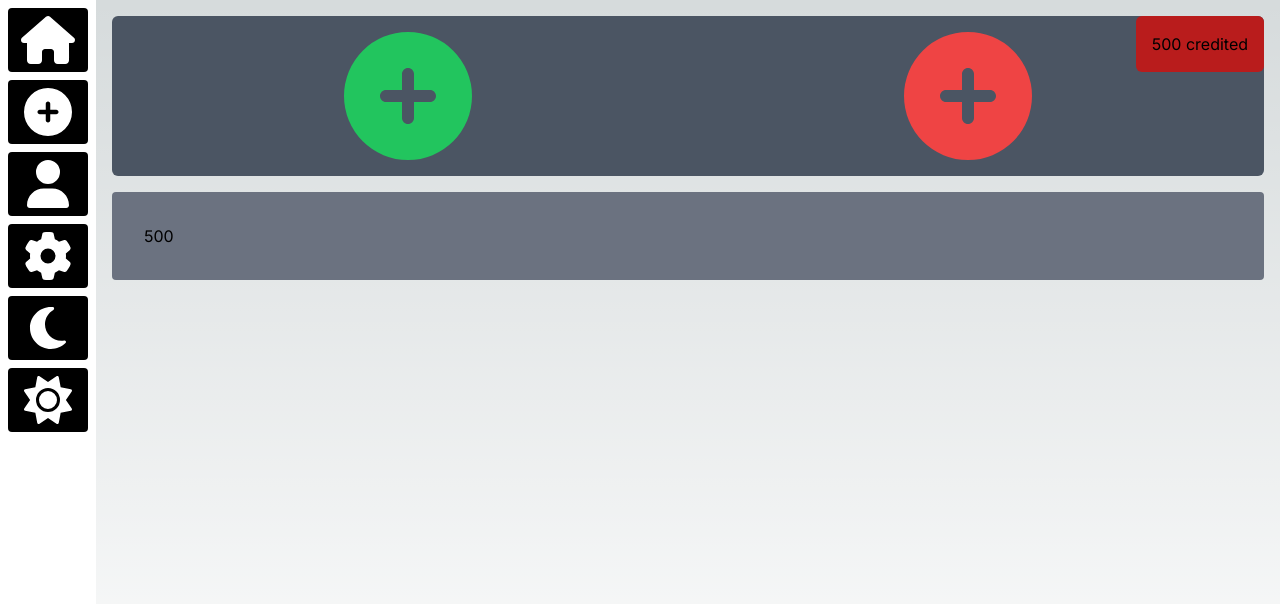
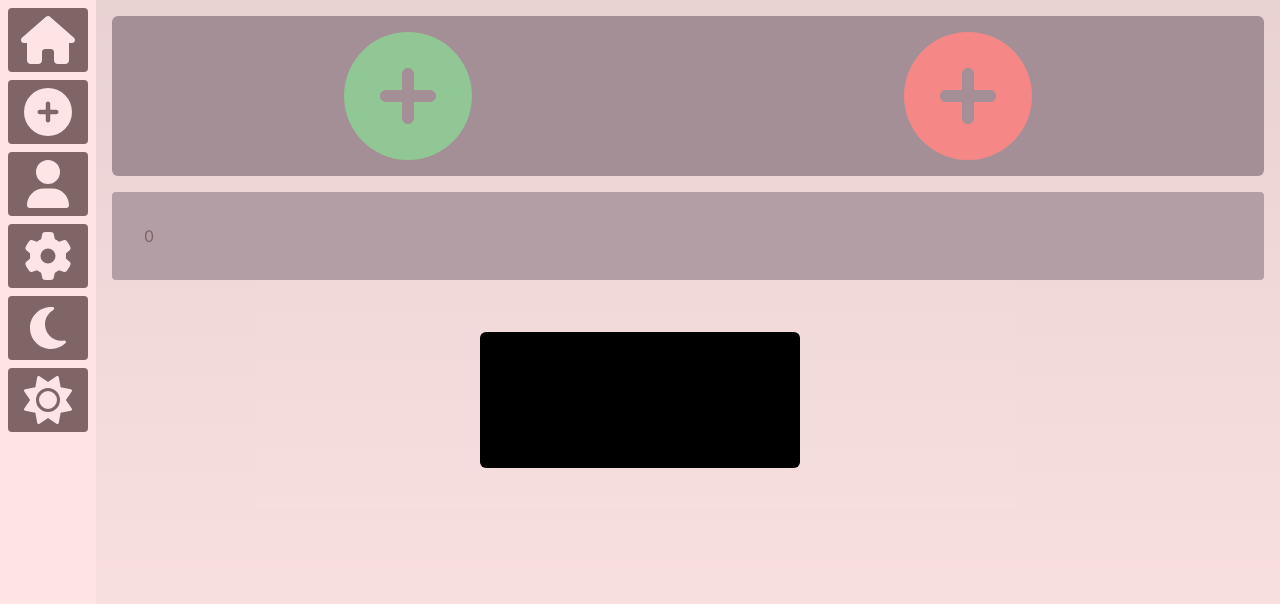
Before and after one commit to 11amanraj/expense-manager, a Next.js app: page / in a window 1280 px wide. Both pictures are taken after a click on the icon 408 px from the left and 96 px from the top of the page. Shown: the top 604 px of the page. Built offline with nearby package versions, Linux system fonts and the light colour scheme.

Commit message:
Added Modal component

```diff
--- a/components/Dashboard/AddEntry.tsx
+++ b/components/Dashboard/AddEntry.tsx
@@ -1,17 +1,21 @@
 import { FontAwesomeIcon } from '@fortawesome/react-fontawesome'
 import { faCirclePlus } from '@fortawesome/free-solid-svg-icons'
-import { addOneNotification } from '@redux/reducers/notificationReducer'
 import { useDispatch } from 'react-redux'
 import { AppDispatch } from '@redux/store'
 import { addOneCredit, addOneExpense } from '@redux/reducers/balanceReducer'
+import { useState } from 'react'
+import Modal from '@components/UI/Modal'
+import { faSmile } from '@fortawesome/free-regular-svg-icons'
 
 const AddEntry = () => {
     const dispatch = useDispatch<AppDispatch>()
+    const [showModal, setShowModal] = useState(false)
 
     return (
         <div className="flex justify-center items-center bg-gray-600 p-4 m-4 rounded-md h-40">
             <FontAwesomeIcon
-                onClick={() => dispatch(addOneCredit(500))}
+                onClick={() => setShowModal(true)}
+                // onClick={() => dispatch(addOneCredit(500))}
                 className='flex-1 h-full w-full text-green-500 cursor-pointer'
                 icon={faCirclePlus}
             />
@@ -20,6 +24,7 @@ const AddEntry = () => {
                 className='flex-1 h-full w-full text-red-500 cursor-pointer'
                 icon={faCirclePlus}
             />
+            <Modal showModal={showModal} onClose={() => setShowModal(false)}/>
         </div>
     )
 }
--- /dev/null
+++ b/components/UI/Modal.tsx
@@ -0,0 +1,17 @@
+const Modal: React.FC<{showModal: boolean, onClose: () => void}> = ({showModal, onClose}) => {
+    if(!showModal) {
+        return null
+    }
+
+    return (
+        <div onClick={onClose} className="fixed left-0 top-0 bottom-0 right-0 bg-red-200 bg-opacity-50 flex flex-col items-center justify-center">
+            <div onClick={e => e.stopPropagation()} className="bg-black p-8 w-80 rounded-md">
+                <div>Title</div>
+                <div>Modal Content</div>
+                <div><button onClick={onClose}>Close Modal</button></div>
+            </div>
+        </div>
+     );
+}
+
+export default Modal;
```
Also changed, not shown: app/page.tsx (line endings or trailing spaces).
